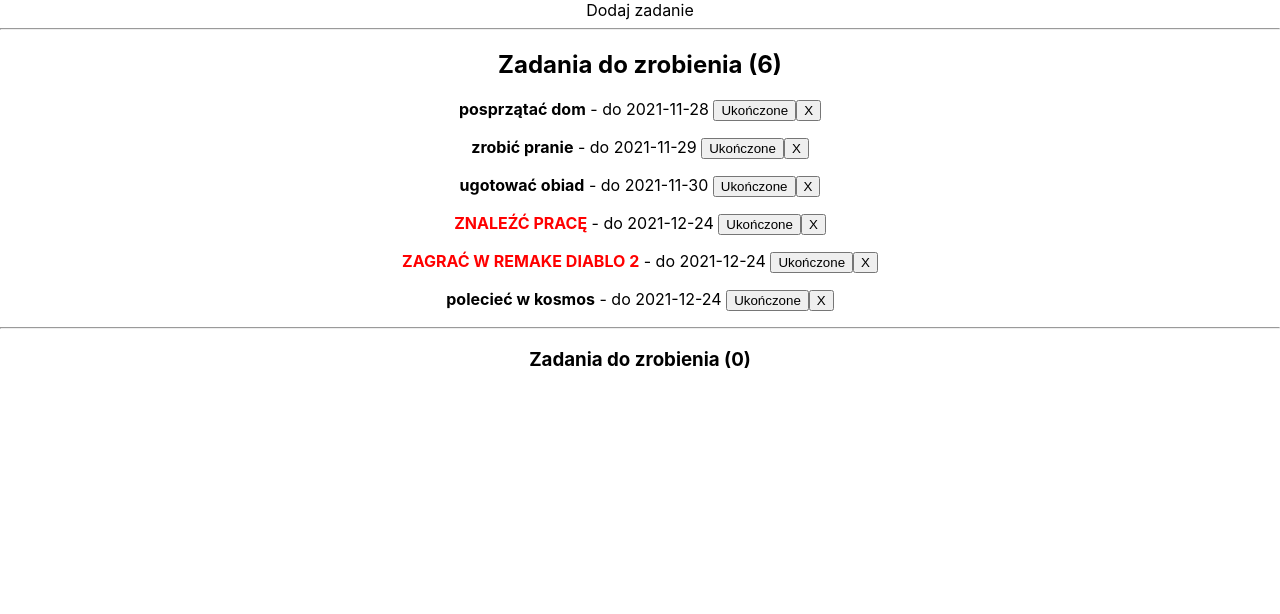
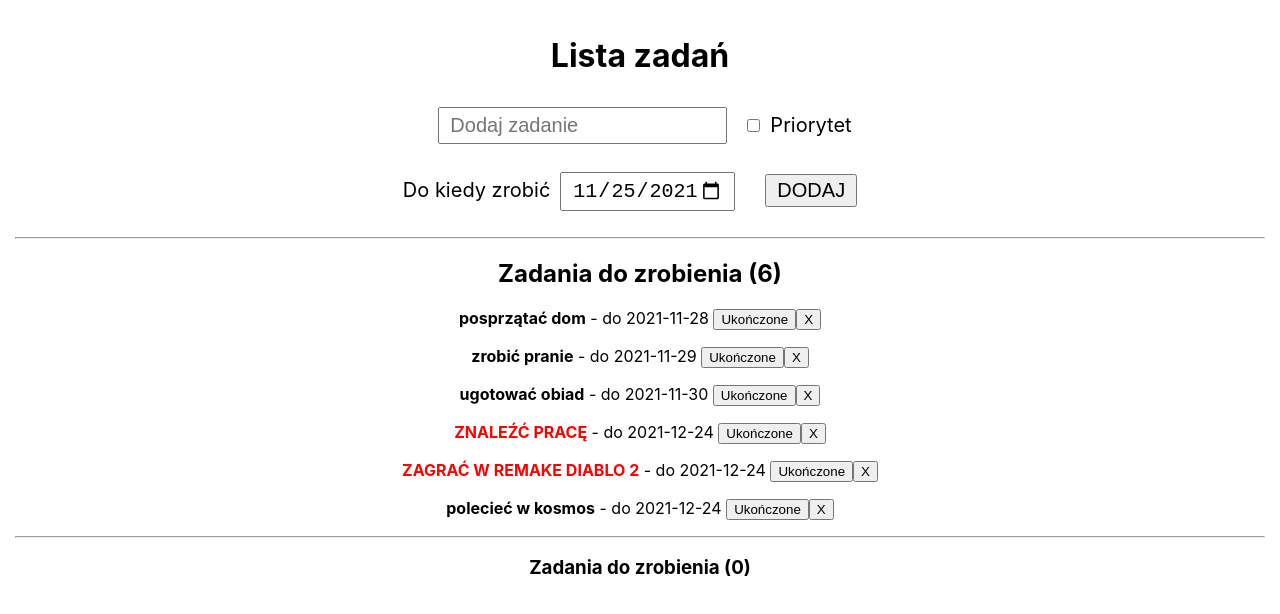
Before and after one commit to michalpluzek/react-todo-app, a React (Create React App) app: page / in a window 1280 px wide. Shown: the top 614 px of the page. Built offline with nearby package versions, Linux system fonts and the light colour scheme.

Commit message:
Add add task logic and styles

```diff
--- a/src/components/AddTask.css
+++ b/src/components/AddTask.css
@@ -0,0 +1,16 @@
+input {
+  margin: 10px;
+  padding: 5px 10px;
+  font-size: 20px;
+}
+
+.form {
+  font-size: 20px;
+}
+
+.form button {
+  padding: 3px 10px;
+  margin: 20px;
+  font-size: 20px;
+  text-transform: uppercase;
+}
--- a/src/components/AddTask.js
+++ b/src/components/AddTask.js
@@ -2,10 +2,65 @@ import React from "react";
 import "./AddTask.css";
 
 class AddTask extends React.Component {
+  currentDate = new Date().toISOString().slice(0, 10);
+  state = {
+    text: "",
+    checked: false,
+    // date: new Date().toLocaleDateString().split(".").reverse().join("-"),
+    date: this.currentDate,
+  };
+
+  handleDateChange = (e) => {
+    this.setState({
+      date: e.target.value,
+    });
+  };
+
+  handleTextChange = (e) => {
+    this.setState({
+      text: e.target.value,
+    });
+  };
+
+  handleCheckboxChange = (e) => {
+    this.setState({
+      checked: e.target.checked,
+    });
+  };
+
+  handleClick = () => {};
+
   render() {
+    const { text, checked, date } = this.state;
+    let maxDate = this.currentDate.slice(0, 4) * 1 + 1;
+    maxDate = maxDate + "-12-31";
+
     return (
       <div className="form">
-        <div>Dodaj zadanie</div>
+        <input
+          type="text"
+          placeholder="Dodaj zadanie"
+          value={text}
+          onChange={this.handleTextChange}
+        />
+        <input
+          type="checkbox"
+          checked={checked}
+          onChange={this.handleCheckboxChange}
+          id="important"
+        />
+        <label htmlFor="inportant">Priorytet</label>
+        <br />
+        <label htmlFor="date">Do kiedy zrobić</label>
+        <input
+          type="date"
+          value={date}
+          min={this.currentDate}
+          max={maxDate}
+          id="date"
+          onChange={this.handleDateChange}
+        />
+        <button onClick={this.handleClick}>Dodaj</button>
         <hr />
       </div>
     );
--- a/src/components/App.css
+++ b/src/components/App.css
@@ -1,3 +1,4 @@
 .App {
+  padding: 15px;
   text-align: center;
 }
--- a/src/components/App.js
+++ b/src/components/App.js
@@ -93,6 +93,7 @@ class App extends React.Component {
 
     return (
       <div className="App">
+        <h1>Lista zadań</h1>
         <AddTask />
         <TaskList
           tasks={tasks}
```
